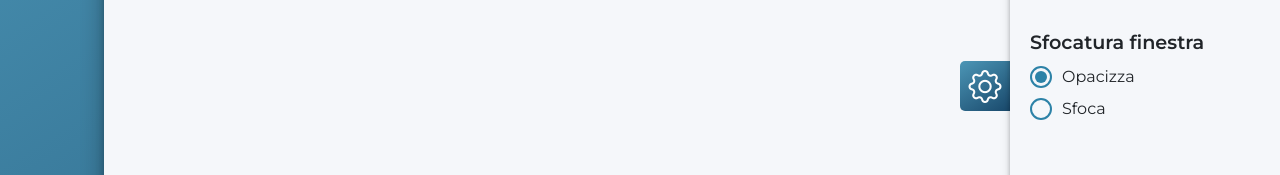
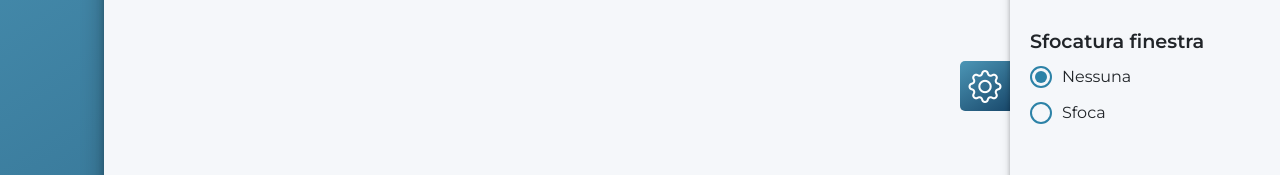
Before and after one commit to Walt98/walt-website, an Angular app: page /home in a window 1280 px wide. Both pictures are taken after a click on the element 1255 px from the left and 395 px from the top of the page. Shown: the part 314-489 px from the top of the page. Built offline with nearby package versions, Linux system fonts and the light colour scheme.

Commit message:
Sistemati radio e spaziature varie

```diff
--- a/src/app/settings-canvas/radio/radio.component.html
+++ b/src/app/settings-canvas/radio/radio.component.html
@@ -1,15 +1,15 @@
-<div class="d-flex align-items-center mY8">
+<div class="d-flex align-items-center mT9">
     <div class="d-flex align-items-center justify-content-center radio" [ngClass]="darkMode ? 'radioDark' : radioColor" (click)="blurCanvas()">
         <div *ngIf="!isBlur" class="radio-button" [ngClass]="darkMode ? 'radioButtonDark' : radioButtonColor"></div>
     </div>
 
-    <span class="radio-text" [ngClass]="darkMode ? 'textDark' : ''" (click)="blurCanvas()"> Opacizza </span>
+    <span class="radio-text" [ngClass]="darkMode ? 'textDark' : ''" (click)="blurCanvas()"> Nessuna </span>
 </div>
 
-<div class="d-flex align-items-center mY8">
-    <div class="d-flex align-items-center justify-content-center radio" [ngClass]="darkMode ? 'radioDark' : radioColor" (click)="blurCanvas()">
+<div class="d-flex align-items-center mT12">
+    <div class="d-flex align-items-center justify-content-center radio" [ngClass]="darkMode ? 'radioDark' : radioColor" (click)="blurCanvas('on')">
         <div *ngIf="isBlur" class="radio-button" [ngClass]="darkMode ? 'radioButtonDark' : radioButtonColor"></div>
     </div>
 
-    <span class="radio-text" [ngClass]="darkMode ? 'textDark' : ''" (click)="blurCanvas()"> Sfoca </span>
+    <span class="radio-text" [ngClass]="darkMode ? 'textDark' : ''" (click)="blurCanvas('on')"> Sfoca </span>
 </div>
--- a/src/app/settings-canvas/radio/radio.component.scss
+++ b/src/app/settings-canvas/radio/radio.component.scss
@@ -1,4 +1,5 @@
-.mY8 { margin: 8px 0; }
+.mT9 { margin-top: 9px; }
+.mT12 { margin-top: 12px; }
 
 .radio
 {
--- a/src/app/settings-canvas/radio/radio.component.ts
+++ b/src/app/settings-canvas/radio/radio.component.ts
@@ -49,9 +49,9 @@ export class RadioComponent implements OnInit
     });
   }
 
-  blurCanvas()
+  blurCanvas(input: string = 'off')
   {
-    this.isBlur = !this.isBlur;
+    this.isBlur = input == 'on';
     let blur = this.isBlur ? 'on' : 'off';
     localStorage.setItem('blur', blur);
     this.appService.setBlur(blur);
--- a/src/app/settings-canvas/settings-canvas.component.scss
+++ b/src/app/settings-canvas/settings-canvas.component.scss
@@ -104,8 +104,8 @@
 
 .slider-toggle
 {
-    width: 58px;
-    height: 30px;
+    width: 56px;
+    height: 29px;
     margin-block: 13px;
     border-radius: 20px;
     display: flex;
@@ -127,8 +127,8 @@
 
 .slider-button
 {
-    width: 24px;
-    height: 24px;
+    width: 22px;
+    height: 22px;
     margin: 0 4px;
     border-radius: 50%;
     background-color: white;
```
